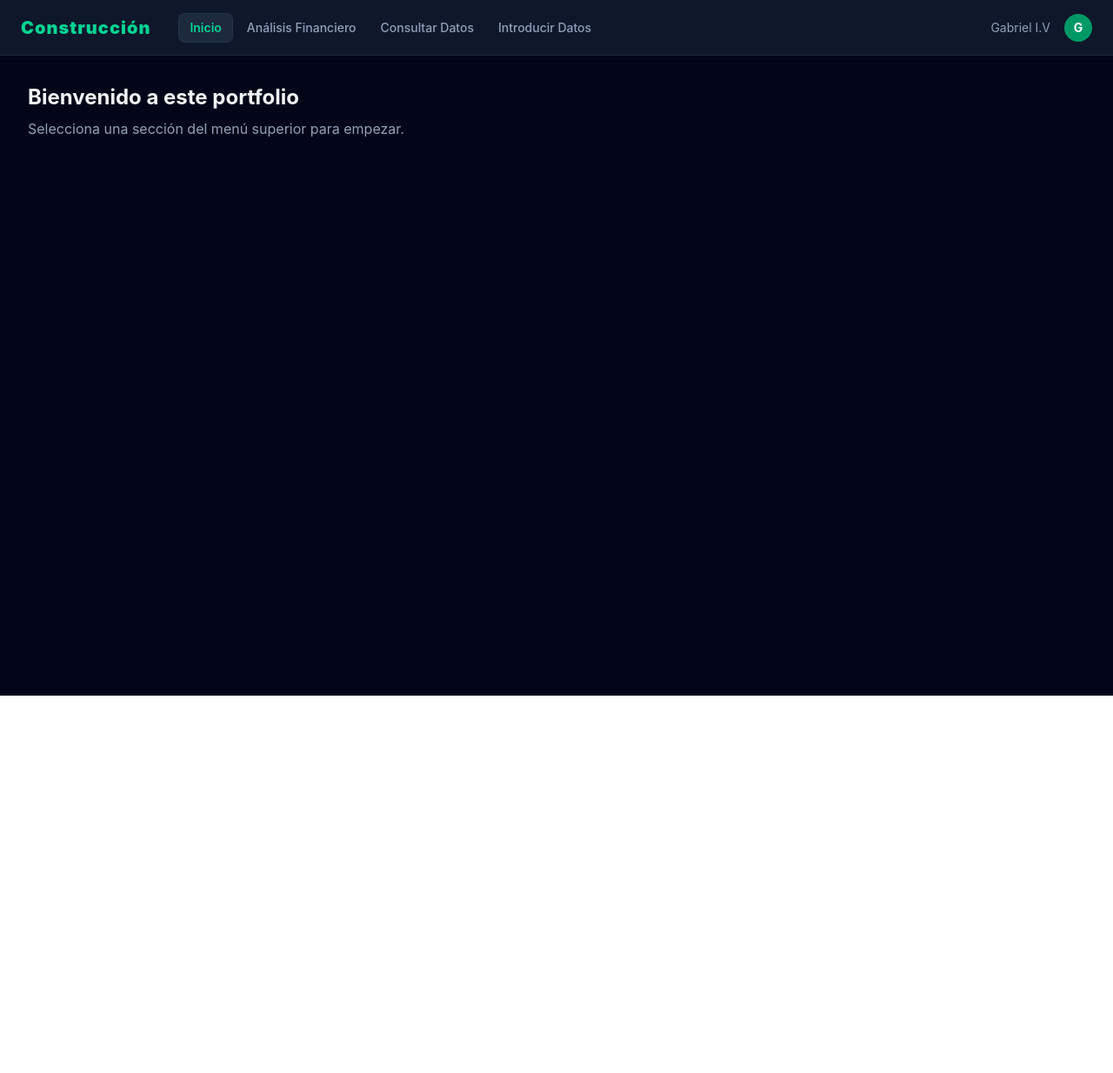
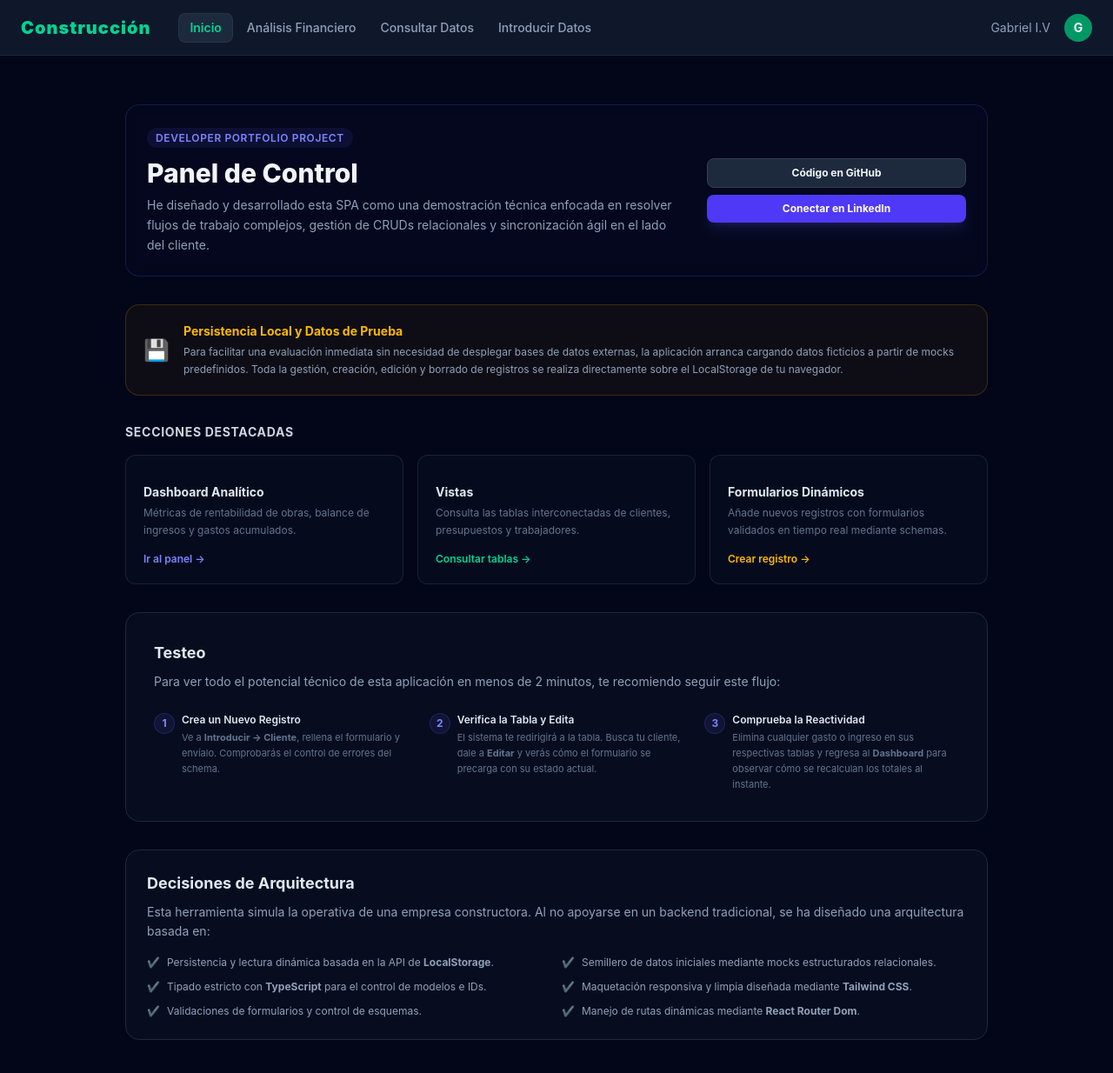
Before and after one commit to pdawgabriel-hub/dashboard-financiero, a React (Vite) app: page / in a window 1280 px wide. Shown: the top 1234 px of the page at 87% size. Before the commit the page ends 800 px from the top, so only its background shows below. Built offline with nearby package versions, Linux system fonts and the light colour scheme.

Commit message:
modificacion en el home

```diff
--- a/src/paginas/Home/Home.tsx
+++ b/src/paginas/Home/Home.tsx
@@ -1,12 +1,158 @@
+import { Link } from 'react-router-dom';
+
 export default function Home() {
   return (
-    <div className="flex flex-col gap-2">
-      <h1 className="text-2xl font-bold text-slate-100">
-        Bienvenido a este portfolio
-      </h1>
-      <p className="text-slate-400">
-        Selecciona una sección del menú superior para empezar.
-      </p>
+    <div className="flex flex-col gap-8 max-w-5xl mx-auto py-6 px-4">
+
+      {/* PRESENTACIÓN */}
+      <div className="grid md:grid-cols-3 gap-6 items-center border border-indigo-500/20 bg-indigo-950/10 rounded-2xl p-6 backdrop-blur-sm">
+        <div className="md:col-span-2">
+          <span className="text-xs font-semibold text-indigo-400 uppercase tracking-wider px-2.5 py-1 bg-indigo-500/10 rounded-full">
+            Developer Portfolio Project
+          </span>
+          <h1 className="text-2xl sm:text-3xl font-extrabold text-slate-100 mt-3 mb-2">
+            Panel de Control
+          </h1>
+          <p className="text-slate-400 text-sm leading-relaxed">
+            He diseñado y desarrollado esta SPA como una demostración técnica enfocada en resolver flujos de trabajo complejos, gestión de CRUDs relacionales y sincronización ágil en el lado del cliente.
+          </p>
+        </div>
+        <div className="flex flex-col gap-2 w-full">
+          <a
+            href="https://github.com/pdawgabriel-hub/dashboard-financiero.git"
+            target="_blank"
+            rel="noopener noreferrer"
+            className="flex items-center justify-center gap-2 px-4 py-2 bg-slate-800 hover:bg-slate-700 text-slate-100 text-xs font-bold rounded-lg transition-colors border border-slate-700"
+          >
+            Código en GitHub
+          </a>
+          <a
+            href="https://www.linkedin.com/in/gabriel-iborra-vicente-52803241b/"
+            target="_blank"
+            rel="noopener noreferrer"
+            className="flex items-center justify-center gap-2 px-4 py-2 bg-indigo-600 hover:bg-indigo-500 text-white text-xs font-bold rounded-lg transition-all shadow-lg shadow-indigo-500/15"
+          >
+            Conectar en LinkedIn
+          </a>
+        </div>
+      </div>
+
+      {/* NOTA DE PERSISTENCIA Y MOCKS */}
+      <div className="border border-amber-500/20 bg-amber-500/5 rounded-2xl p-5 flex flex-col sm:flex-row gap-4 items-start sm:items-center">
+        <div className="text-2xl">💾</div>
+        <div>
+          <h4 className="text-amber-400 font-bold text-sm">Persistencia Local y Datos de Prueba</h4>
+          <p className="text-xs text-slate-400 mt-1 leading-relaxed">
+            Para facilitar una evaluación inmediata sin necesidad de desplegar bases de datos externas, la aplicación arranca cargando datos ficticios a partir de mocks predefinidos. Toda la gestión, creación, edición y borrado de registros se realiza directamente sobre el LocalStorage de tu navegador.
+          </p>
+        </div>
+      </div>
+
+      {/* ACCESOS RÁPIDOS VISUALES */}
+      <div>
+        <h3 className="text-sm font-bold text-slate-300 uppercase tracking-wider mb-4">Secciones Destacadas</h3>
+        <div className="grid sm:grid-cols-3 gap-4">
+          <Link
+            to="/dashboard"
+            className="group border border-slate-800/80 bg-slate-900/30 hover:bg-slate-900/60 hover:border-indigo-500/30 rounded-xl p-5 transition-all flex flex-col justify-between min-h-[130px]"
+          >
+            <div>
+              <h4 className="text-slate-200 font-bold text-sm mt-3 group-hover:text-indigo-400 transition-colors">Dashboard Analítico</h4>
+              <p className="text-xs text-slate-500 mt-1 leading-relaxed">Métricas de rentabilidad de obras, balance de ingresos y gastos acumulados.</p>
+            </div>
+            <span className="text-xs text-indigo-400 font-semibold mt-4 flex items-center gap-1 group-hover:translate-x-1 transition-transform">
+              Ir al panel →
+            </span>
+          </Link>
+
+          <Link
+            to="/consultar/clientes"
+            className="group border border-slate-800/80 bg-slate-900/30 hover:bg-slate-900/60 hover:border-emerald-500/30 rounded-xl p-5 transition-all flex flex-col justify-between min-h-[130px]"
+          >
+            <div>
+              <h4 className="text-slate-200 font-bold text-sm mt-3 group-hover:text-emerald-400 transition-colors">Vistas</h4>
+              <p className="text-xs text-slate-500 mt-1 leading-relaxed">Consulta las tablas interconectadas de clientes, presupuestos y trabajadores.</p>
+            </div>
+            <span className="text-xs text-emerald-400 font-semibold mt-4 flex items-center gap-1 group-hover:translate-x-1 transition-transform">
+              Consultar tablas →
+            </span>
+          </Link>
+
+          <Link
+            to="/introducir/nuevo-cliente"
+            className="group border border-slate-800/80 bg-slate-900/30 hover:bg-slate-900/60 hover:border-amber-500/30 rounded-xl p-5 transition-all flex flex-col justify-between min-h-[130px]"
+          >
+            <div>
+              <h4 className="text-slate-200 font-bold text-sm mt-3 group-hover:text-amber-400 transition-colors">Formularios Dinámicos</h4>
+              <p className="text-xs text-slate-500 mt-1 leading-relaxed">Añade nuevos registros con formularios validados en tiempo real mediante schemas.</p>
+            </div>
+            <span className="text-xs text-amber-400 font-semibold mt-4 flex items-center gap-1 group-hover:translate-x-1 transition-transform">
+              Crear registro →
+            </span>
+          </Link>
+        </div>
+      </div>
+
+      {/* GUÍA DE TESTEO RÁPIDO */}
+      <div className="border border-slate-800 bg-slate-900/40 rounded-2xl p-6 sm:p-8">
+        <h2 className="text-lg font-bold text-slate-200 mb-2">Testeo</h2>
+        <p className="text-slate-400 text-xs sm:text-sm leading-relaxed mb-6">
+          Para ver todo el potencial técnico de esta aplicación en menos de 2 minutos, te recomiendo seguir este flujo:
+        </p>
+
+        <div className="grid sm:grid-cols-3 gap-6">
+          <div className="relative pl-8">
+            <span className="absolute left-0 top-0 w-6 h-6 rounded-full bg-indigo-500/10 text-indigo-400 border border-indigo-500/20 text-xs font-bold flex items-center justify-center">1</span>
+            <h4 className="text-slate-200 font-semibold text-xs mb-1">Crea un Nuevo Registro</h4>
+            <p className="text-[11px] text-slate-500 leading-relaxed">Ve a <strong>Introducir → Cliente</strong>, rellena el formulario y envíalo. Comprobarás el control de errores del schema.</p>
+          </div>
+          <div className="relative pl-8">
+            <span className="absolute left-0 top-0 w-6 h-6 rounded-full bg-indigo-500/10 text-indigo-400 border border-indigo-500/20 text-xs font-bold flex items-center justify-center">2</span>
+            <h4 className="text-slate-200 font-semibold text-xs mb-1">Verifica la Tabla y Edita</h4>
+            <p className="text-[11px] text-slate-500 leading-relaxed">El sistema te redirigirá a la tabla. Busca tu cliente, dale a <strong>Editar</strong> y verás cómo el formulario se precarga con su estado actual.</p>
+          </div>
+          <div className="relative pl-8">
+            <span className="absolute left-0 top-0 w-6 h-6 rounded-full bg-indigo-500/10 text-indigo-400 border border-indigo-500/20 text-xs font-bold flex items-center justify-center">3</span>
+            <h4 className="text-slate-200 font-semibold text-xs mb-1">Comprueba la Reactividad</h4>
+            <p className="text-[11px] text-slate-500 leading-relaxed">Elimina cualquier gasto o ingreso en sus respectivas tablas y regresa al <strong>Dashboard</strong> para observar cómo se recalculan los totales al instante.</p>
+          </div>
+        </div>
+      </div>
+
+      {/* DETALLES DEL PROYECTO / STACK */}
+      <div className="border border-slate-800 bg-slate-900/40 rounded-2xl p-6">
+        <h2 className="text-lg font-bold text-slate-200 mb-2">Decisiones de Arquitectura</h2>
+        <p className="text-slate-400 text-sm leading-relaxed mb-4">
+          Esta herramienta simula la operativa de una empresa constructora. Al no apoyarse en un backend tradicional, se ha diseñado una arquitectura basada en:
+        </p>
+        <ul className="grid sm:grid-cols-2 gap-3 text-xs text-slate-400">
+          <li className="flex items-center gap-2">
+            <span className="text-indigo-400">✔</span>
+            <span>Persistencia y lectura dinámica basada en la API de <strong>LocalStorage</strong>.</span>
+          </li>
+          <li className="flex items-center gap-2">
+            <span className="text-indigo-400">✔</span>
+            <span>Semillero de datos iniciales mediante mocks estructurados relacionales.</span>
+          </li>
+          <li className="flex items-center gap-2">
+            <span className="text-indigo-400">✔</span>
+            <span>Tipado estricto con <strong>TypeScript</strong> para el control de modelos e IDs.</span>
+          </li>
+          <li className="flex items-center gap-2">
+            <span className="text-indigo-400">✔</span>
+            <span>Maquetación responsiva y limpia diseñada mediante <strong>Tailwind CSS</strong>.</span>
+          </li>
+          <li className="flex items-center gap-2">
+            <span className="text-indigo-400">✔</span>
+            <span>Validaciones de formularios y control de esquemas.</span>
+          </li>
+          <li className="flex items-center gap-2">
+            <span className="text-indigo-400">✔</span>
+            <span>Manejo de rutas dinámicas mediante <strong>React Router Dom</strong>.</span>
+          </li>
+        </ul>
+      </div>
+
     </div>
   );
 }
```
